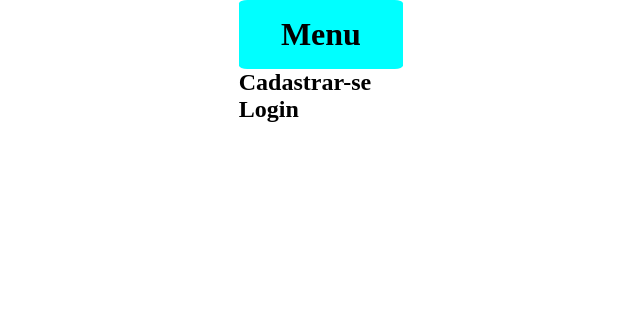
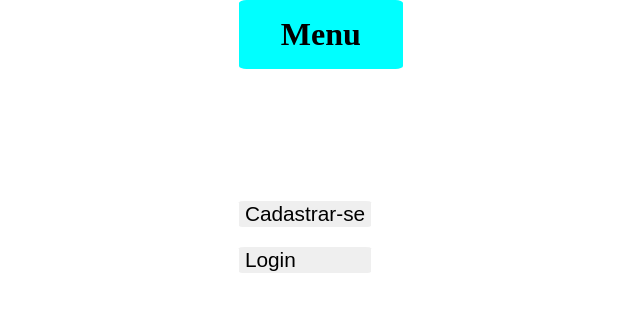
Before and after one commit to Vennom-Programer/TCC2.0, a plain HTML site: page menu/menu.html in a window 1280 px wide. Shown: the whole page, without its empty margins (335-975 px from the left). Drawn offline with Linux system fonts and the light colour scheme.

Commit message:
alterção dos nomes dos arquivos html e css e criação do arquivo js do menu

```diff
--- /dev/null
+++ b/menu/menu.css
@@ -0,0 +1,43 @@
+*{
+    border: none;
+    margin: 0;
+    justify-items: center;
+    align-content: center;
+}
+
+.container{
+    display: flex;
+    flex-direction: column;
+}
+
+.menu{
+    display: flex;
+    flex-direction: column;
+    align-items: center;
+    justify-content: center;
+    font-size: 2em;
+    padding: 12%;
+    background-color: aqua;
+    border-radius: 4.5%;
+    width: 100%;
+}
+
+.cadastrar-se{
+    display: flex;
+    flex-direction: column;
+    margin-top: 100%;
+    font-size: 1.3em;
+    border-radius: 4.5%;
+    color: black;
+    cursor: pointer;
+}
+
+.login{
+    display: flex;
+    flex-direction: column;
+    margin-top: 15%;
+    font-size: 1.3em;
+    border-radius: 4.5%;
+    color: black;
+    cursor: pointer;
+}
--- a/preview/preview.html
+++ b/menu/menu.html
@@ -3,14 +3,14 @@
 <head>
     <meta charset="UTF-8">
     <meta name="viewport" content="width=device-width, initial-scale=1.0">
-    <link rel="stylesheet" href="preview.css">
+    <link rel="stylesheet" href="menu.css">
     <title>Menu</title>
 </head>
 <body>
     <section class="container">
         <h1 class="menu">Menu</h1>
-        <h2 class="cadastro">Cadastrar-se</h2>
-        <h2 class="login">Login</h2>
+        <button class="cadastrar-se">Cadastrar-se</button>
+        <button class="login">Login</button>
     </section>
 </body>
 </html>
--- a/preview/preview.css
+++ /dev/null
@@ -1,23 +0,0 @@
-*{
-    border: none;
-    margin: 0;
-    justify-items: center;
-    align-content: center;
-}
-
-.container{
-    display: flex;
-    flex-direction: column;
-}
-
-.menu{
-    display: flex;
-    flex-direction: column;
-    align-items: center;
-    justify-content: center;
-    font-size: 2em;
-    padding: 12%;
-    background-color: aqua;
-    border-radius: 5%;
-    width: 100%;
-}
```
Also changed, not shown: menu/menu.js (added, +13 -0 lines).
